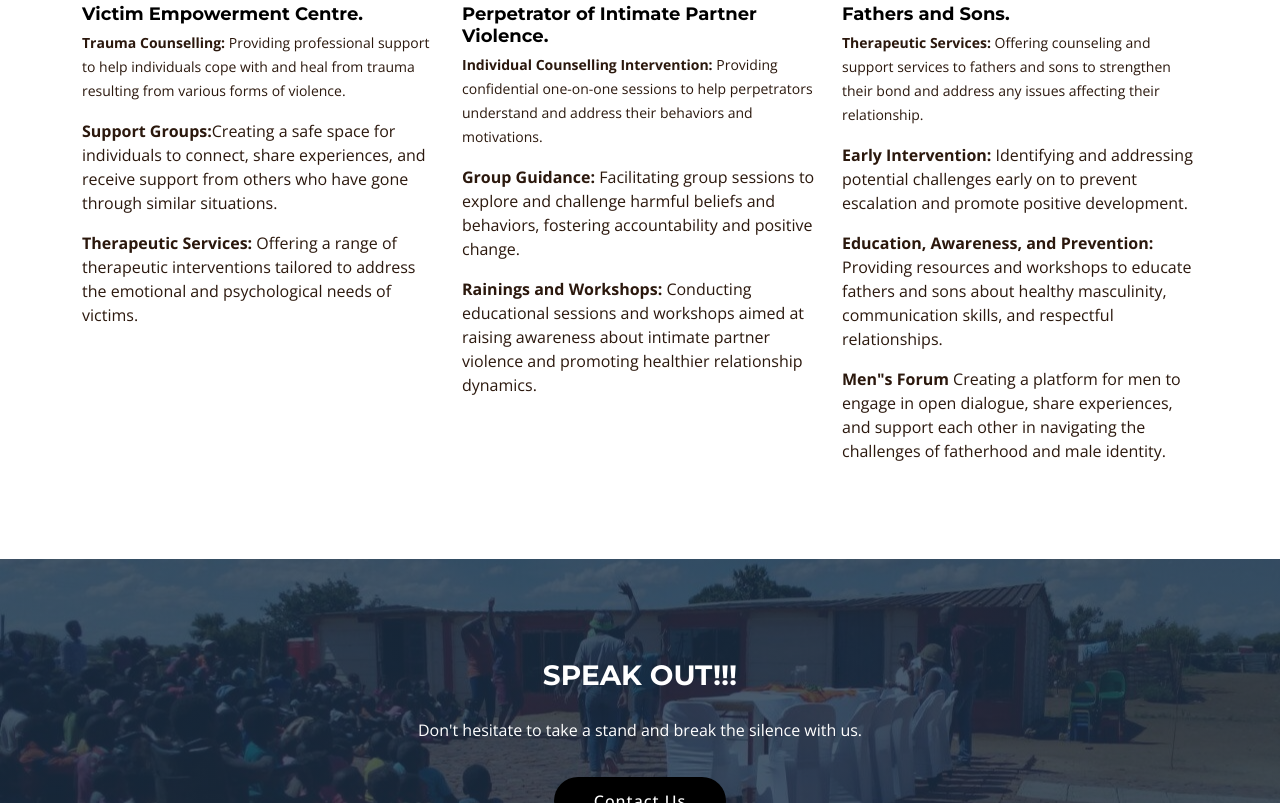
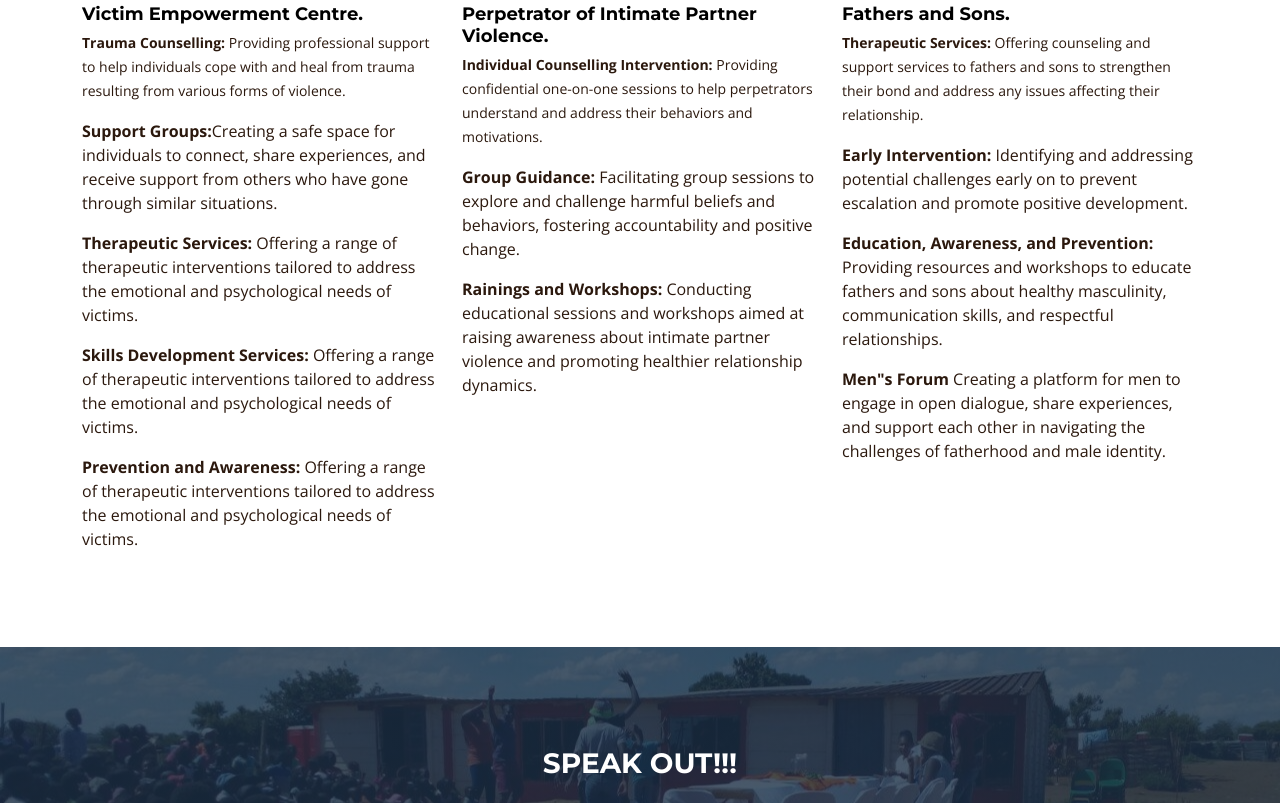
Before and after one commit to Krakolota21/Sechaba-Community-Care-Website, a plain HTML site: page index.html in a window 1280 px wide. Shown: the part 1976-2779 px from the top of the page. Drawn offline with nearby package versions, Linux system fonts and the light colour scheme.

Commit message:
Update index.html
added two more services

```diff
--- a/index.html
+++ b/index.html
@@ -186,6 +186,14 @@
 
               <p>
                 <strong>Therapeutic Services:</strong> Offering a range of therapeutic interventions tailored to address the emotional and psychological needs of victims.
+              </p>
+
+              <p>
+                <strong>Skills Development Services:</strong> Offering a range of therapeutic interventions tailored to address the emotional and psychological needs of victims.
+              </p>
+
+              <p>
+                <strong>Prevention and Awareness:</strong> Offering a range of therapeutic interventions tailored to address the emotional and psychological needs of victims.
               </p>
 
             </div>
```
